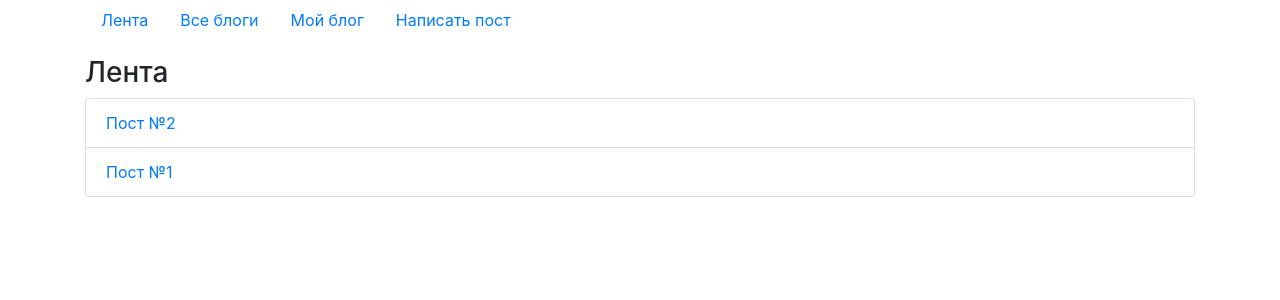
After one commit to nlinberg/test_nekidaem, a Django app: page /blog/feed/ in a window 1280 px wide. The commit adds this page. Shown: the top 300 px of the page. Run offline with Django 3.2, Linux system fonts and the light colour scheme; a user stored in the database is signed in; data comes from the database, SQL or seed files in the repository; both versions use the stored data as it was after the commit; tables that the repository leaves empty hold one stand-in row (values such as "Sample post"); some libraries are stand-ins or nearby versions.

Commit message:
add feed

```diff
--- a/test_nekidaem/blog/urls.py
+++ b/test_nekidaem/blog/urls.py
@@ -1,5 +1,5 @@
 from django.urls import path
-from .views import PostDetailView, PostCreateView, PostListView, BlogListView, BlogFollowRedirectView
+from .views import PostDetailView, PostCreateView, PostListView, BlogListView, BlogFollowRedirectView, FeedListView
 
 urlpatterns = [
     path('post/detail/<int:pk>/', PostDetailView.as_view(), name='post-detail'),
@@ -7,4 +7,5 @@ urlpatterns = [
     path('post/list/<int:user>/', PostListView.as_view(), name='post-list'),
     path('follow/<int:blog>/', BlogFollowRedirectView.as_view(), name='blog-follow'),
     path('list/', BlogListView.as_view(), name='blog-list'),
+    path('feed/', FeedListView.as_view(), name='feed-list'),
 ]
--- a/test_nekidaem/blog/views.py
+++ b/test_nekidaem/blog/views.py
@@ -44,10 +44,6 @@ class PostListView(ListView):
 class BlogListView(ListView):
     model = Blog
 
-    def get_context_data(self, *, object_list=None, **kwargs):
-        context = super().get_context_data(**kwargs)
-        return context
-
 
 class BlogFollowRedirectView(RedirectView):
     def get_redirect_url(self, *args, **kwargs):
@@ -58,3 +54,12 @@ class BlogFollowRedirectView(RedirectView):
         else:
             blog.followers.add(user)
         return reverse('post-list', kwargs={'user': blog.author.id})
+
+
+class FeedListView(ListView):
+    template_name = 'blog/feed_list.html'
+
+    def get_queryset(self):
+        blog_list = Blog.objects.filter(followers=self.request.user)
+        post_list = Post.objects.filter(blog__in=blog_list)
+        return post_list
--- a/test_nekidaem/templates/base.html
+++ b/test_nekidaem/templates/base.html
@@ -13,7 +13,7 @@
   <body>
     <div class="container">
         <nav class="nav">
-            <a class="nav-link" href="#">Лента</a>
+            <a class="nav-link" href="{% url 'feed-list' %}">Лента</a>
             <a class="nav-link" href="{% url 'blog-list' %}">Все блоги</a>
             <a class="nav-link" href="{% url 'post-list' request.user.pk %}">Мой блог</a>
             <a class="nav-link" href="{% url 'post-create' %}">Написать пост</a>
--- /dev/null
+++ b/test_nekidaem/templates/blog/feed_list.html
@@ -0,0 +1,17 @@
+{% extends 'base.html' %}
+
+{% block content %}
+
+<h3>Лента</h3>
+
+<ul class="list-group">
+{% for post in object_list %}
+    <li class="list-group-item">
+        <a href="{% url 'post-detail' pk=post.pk %}">{{ post.title }}</a>
+    </li>
+{% empty %}
+    <p>Лента пуста... Подпишитесь на любой блог</p>
+{% endfor %}
+</ul>
+
+{% endblock %}
--- a/test_nekidaem/templates/blog/post_list.html
+++ b/test_nekidaem/templates/blog/post_list.html
@@ -17,6 +17,8 @@
     <li class="list-group-item">
         <a href="{% url 'post-detail' pk=post.pk %}">{{ post.title }}</a>
     </li>
+{% empty %}
+    <p>Блог пуст... Создайте новый пост</p>
 {% endfor %}
 </ul>
 
```
Also changed, not shown: test_nekidaem/db.sqlite3.
